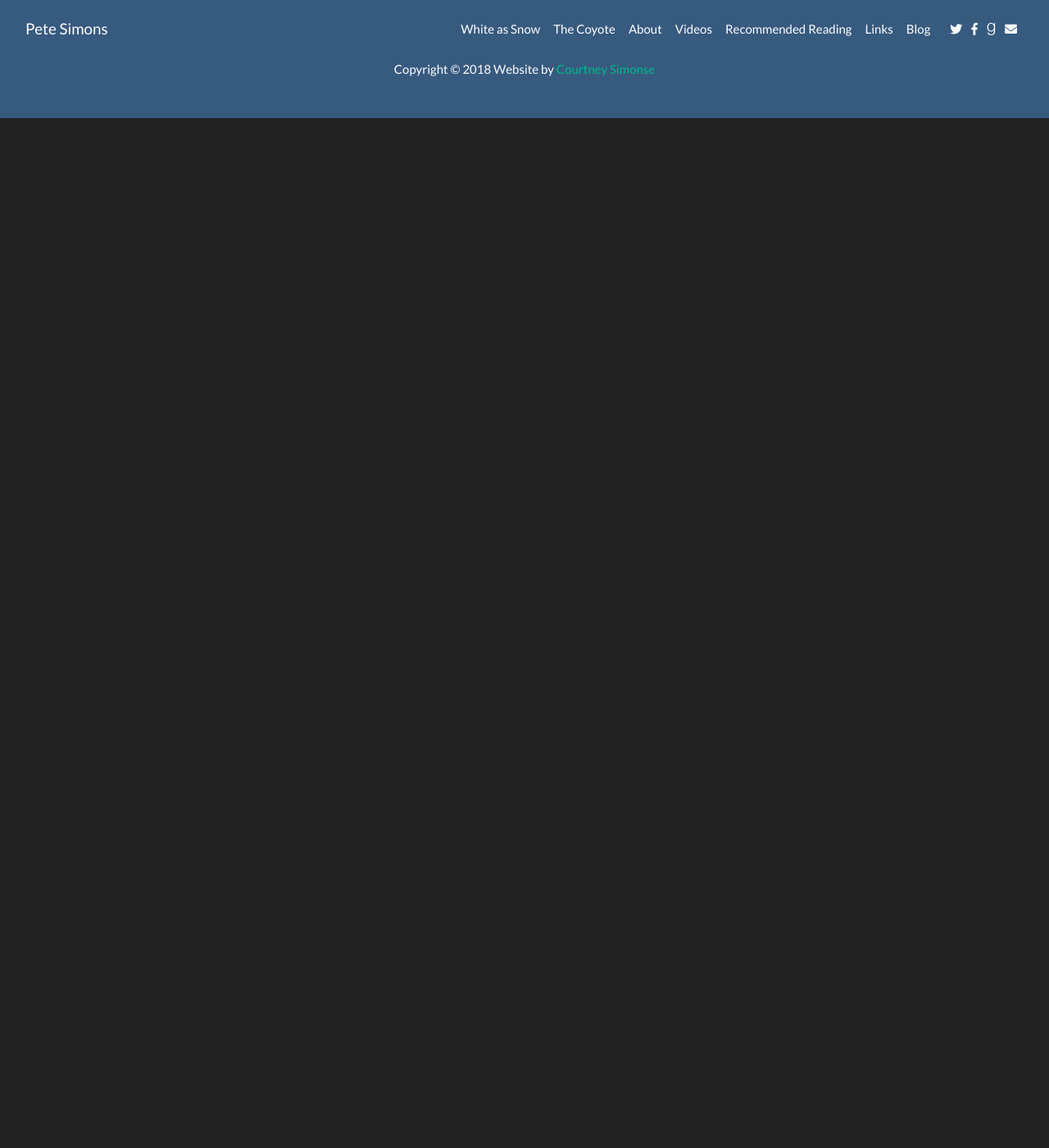
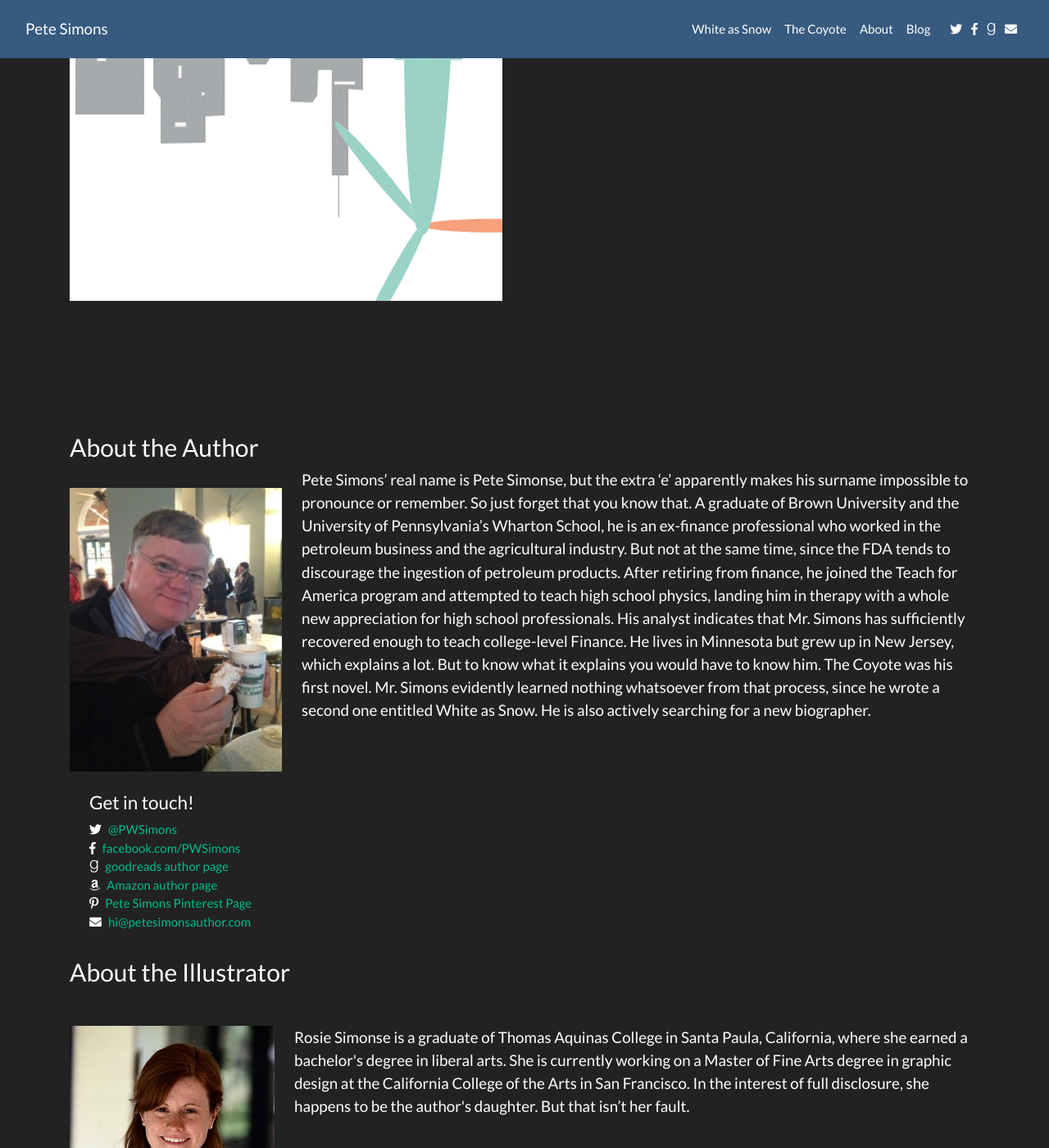
Before and after one commit to simonse-projects/author-site, a Jekyll site: the page index.html, which Jekyll copies as it is, in a window 1280 px wide and 1400 px high, scrolled down 545 px. Shown: the whole window at 82% size. Built offline with Jekyll 4.4.1, drawn with Linux system fonts in a browser that asks for light colours; nearby versions of some CDN libraries; before the commit the page ends 900 px from its top, so only the background shows below that.

Commit message:
Update index.html

```diff
--- a/index.html
+++ b/index.html
@@ -56,15 +56,6 @@
               <a class="nav-link js-scroll-trigger" href="#about">About</a>
             </li>
             <li class="nav-item">
-              <a class="nav-link js-scroll-trigger" href="#videos">Videos</a>
-            </li>
-            <li class="nav-item">
-              <a class="nav-link js-scroll-trigger" href="#furtherreading">Recommended Reading</a>
-            </li>
-            <li class="nav-item">
-              <a class="nav-link js-scroll-trigger" href="#links">Links</a>
-            </li>
-            <li class="nav-item">
               <a class="nav-link js-scroll-trigger" href="/blog">Blog</a>
             </li>
           </ul>
@@ -89,10 +80,10 @@
     <section id="books" class="">
       <div class="container">
         <div class="row pt-3">
-          <div class="col">
+          <div class="col-6">
             <a href="white-as-snow.html"><img class="img-fluid" src="images/coyote_cover.gif" alt="White as Snow by Pete Simons"></a>
           </div>
-          <div class="col">
+          <div class="col-4">
             <h2><a href="white-as-snow.html">White as Snow</a></h2>
             <h3>by Pete Simons</h3>
           </div>
@@ -106,6 +97,44 @@
         </div>
       </div>
     </section>
+
+    <!-- About Section -->
+    <section id="about">
+       <div class="container">
+         <div class="row">
+           <div class="col-lg-12 mx-auto">
+             <h2 class="">About the Author</h2>
+               <div class="float-md-left my-4 mr-md-4">
+                 <!-- <img class="rounded-circle img-fluid" src="http://placehold.it/200x200" alt=""> -->
+                 <img class="img-fluid" src="images/photo1.jpg">
+               </div>
+               <p class="lead">Pete Simons’ real name is Pete Simonse, but the extra ‘e’ apparently makes his surname impossible to pronounce or remember. So just forget that you know that. A graduate of Brown University and the University of Pennsylvania’s Wharton School, he is an ex-finance professional who worked in the petroleum business and the agricultural industry. But not at the same time, since the FDA tends to discourage the ingestion of petroleum products. After retiring from finance, he joined the Teach for America program and attempted to teach high school physics, landing him in therapy with a whole new appreciation for high school professionals. His analyst indicates that Mr. Simons has sufficiently recovered enough to teach college-level Finance. He lives in Minnesota but grew up in New Jersey, which explains a lot. But to know what it explains you would have to know him. The Coyote was his first novel. Mr. Simons evidently learned nothing whatsoever from that process, since he wrote a second one entitled White as Snow. He is also actively searching for a new biographer.</p>
+             </div>
+             <div class="col-lg-12 ml-4"><h4>Get in touch!</h4>
+               <ul class="list-unstyled">
+                   <li class=""><i class="fab fa-twitter mr-2"></i><a target="_blank" href="https://twitter.com/PWSimons">@PWSimons</a></li>
+                   <li class=""><i class="fab fa-facebook-f mr-2"></i><a target="_blank" href="https://facebook.com/PWSimons">facebook.com/PWSimons</a></li>
+                   <li class=" mr-2"><i class="fab fa-goodreads-g mr-2"></i><a target="_blank" href="https://www.goodreads.com/author/show/18166276.Pete_Simons">goodreads author page</a></li>
+                   <li class=""><i class="fab fa-amazon mr-2"></i><a target="_blank" href="https://www.amazon.com/default/e/B07FHXMG6X/ref=dp_byline_cont_book_1?redirectedFromKindleDbs=true">Amazon author page</a></li>
+                   <li class=" mr-2"><i class="fab fa-pinterest-p mr-2"></i><a target="_blank" href="http://www.pinterest.com/petesimons0323/overview">Pete Simons Pinterest Page</a></li>
+                   <li class=""><i class="fa fa-envelope mr-2"></i><a href="mailto:hi@petesimonsauthor.com">hi@petesimonsauthor.com</a></li>
+               </ul>
+           </div>
+           <div class="col-lg-12 mx-auto pt-3">
+             <h2>About the Illustrator</h2>
+             <div class='my-5 clearfix'>
+               <div class="float-md-left mb-5 mr-md-4"><img class="img-fluid" src="images/rosie-photo.jpg" alt="Rosie Simonse"></div>
+               <p class="lead">Rosie Simonse is a graduate of Thomas Aquinas College in Santa Paula, California, where she earned a bachelor's degree in liberal arts. She is currently working on a Master of Fine Arts degree in graphic design at the California College of the Arts in San Francisco. In the interest of full disclosure, she happens to be the author's daughter. But that isn’t her fault.</p>
+               <!-- <h4>Get in touch!</h4>
+               <ul class="list-unstyled">
+                   <li class=""><a href="#">portfolio/other link?</a></li>
+                   <li class=""><i class="fa fa-envelope mr-2"></i><a href="#">email@email.com</a></li>
+               </ul> -->
+             </div>
+           </div>
+         </div>
+       </div>
+     </section>
 
     <!-- Footer -->
     <footer class="py-5 bg-primary">
```
